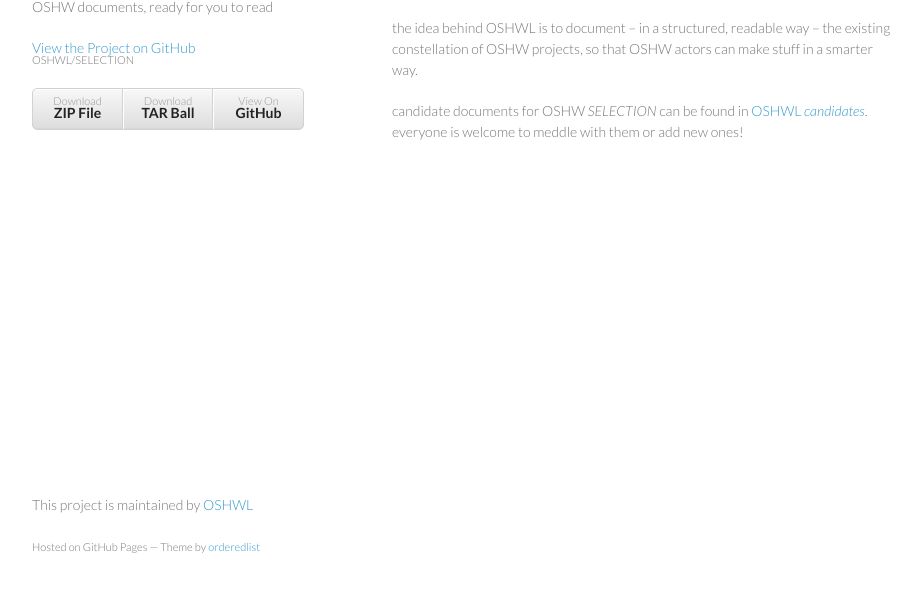
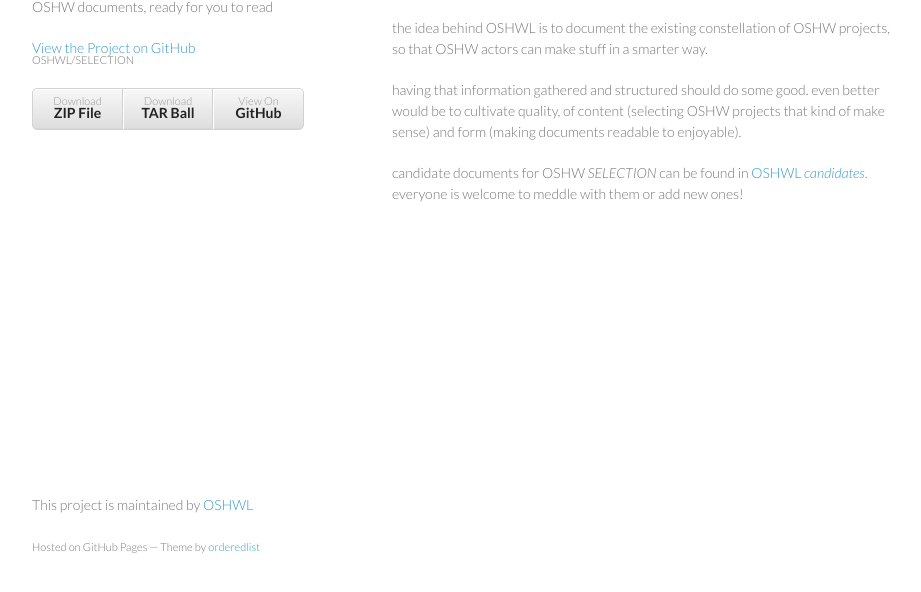
Before and after one commit to OSHWL/SELECTION, a plain HTML site: page index.html in a window 1280 px wide. Shown: the part 174-766 px from the top of the page, without its empty margins (178-1099 px from the left). Drawn offline with Linux system fonts and the light colour scheme.

```diff
--- a/index.html
+++ b/index.html
@@ -36,7 +36,9 @@
 
 <p><strong>selected documents about <a href="http://en.wikipedia.org/wiki/Open-source_hardware">Open-Source Hardware</a>, ready for you to read</strong></p>
 
-<p>the idea behind OSHWL is to document – in a structured, readable way – the existing constellation of OSHW projects, so that OSHW actors can make stuff in a smarter way.</p>
+<p>the idea behind OSHWL is to document the existing constellation of OSHW projects, so that OSHW actors can make stuff in a smarter way.</p>
+
+<p>having that information gathered and structured should do some good. even better would be to cultivate quality, of content (selecting OSHW projects that kind of make sense) and form (making documents readable to enjoyable).</p>
 
 <p>candidate documents for OSHW <em>SELECTION</em> can be found in <a href="http://oshwl.github.io/candidates/">OSHWL <em>candidates</em></a>. everyone is welcome to meddle with them or add new ones!</p>
       </section>
--- a/params.json
+++ b/params.json
@@ -1 +1 @@
-{"name":"Open Source HardWare Library - SELECTION","tagline":" OSHW documents, ready for you to read","body":"**no content yet, check out [OSHWL *candidates*](http://oshwl.github.io/candidates/)**\r\n\r\n#*SELECTION*\r\n\r\n**selected documents about [Open-Source Hardware](http://en.wikipedia.org/wiki/Open-source_hardware), ready for you to read**\r\n\r\nthe idea behind OSHWL is to document – in a structured, readable way – the existing constellation of OSHW projects, so that OSHW actors can make stuff in a smarter way.\r\n\r\ncandidate documents for OSHW *SELECTION* can be found in [OSHWL *candidates*](http://oshwl.github.io/candidates/). everyone is welcome to meddle with them or add new ones!\r\n","google":"","note":"Don't delete this file! It's used internally to help with page regeneration."}
+{"name":"Open Source HardWare Library - SELECTION","tagline":" OSHW documents, ready for you to read","body":"**no content yet, check out [OSHWL *candidates*](http://oshwl.github.io/candidates/)**\r\n\r\n#*SELECTION*\r\n\r\n**selected documents about [Open-Source Hardware](http://en.wikipedia.org/wiki/Open-source_hardware), ready for you to read**\r\n\r\nthe idea behind OSHWL is to document the existing constellation of OSHW projects, so that OSHW actors can make stuff in a smarter way.\r\n\r\nhaving that information gathered and structured should do some good. even better would be to cultivate quality, of content (selecting OSHW projects that kind of make sense) and form (making documents readable to enjoyable).\r\n\r\ncandidate documents for OSHW *SELECTION* can be found in [OSHWL *candidates*](http://oshwl.github.io/candidates/). everyone is welcome to meddle with them or add new ones!\r\n","google":"","note":"Don't delete this file! It's used internally to help with page regeneration."}
```
